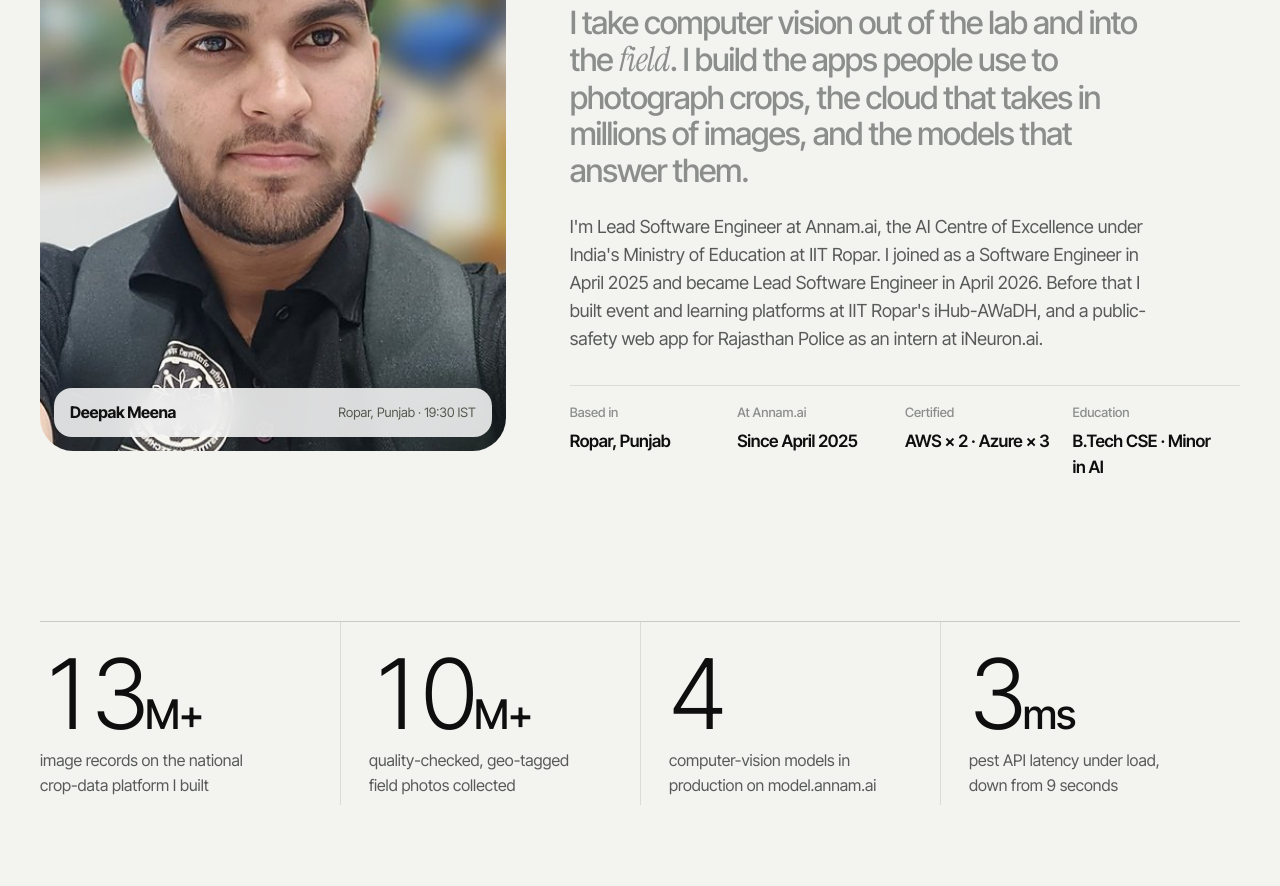
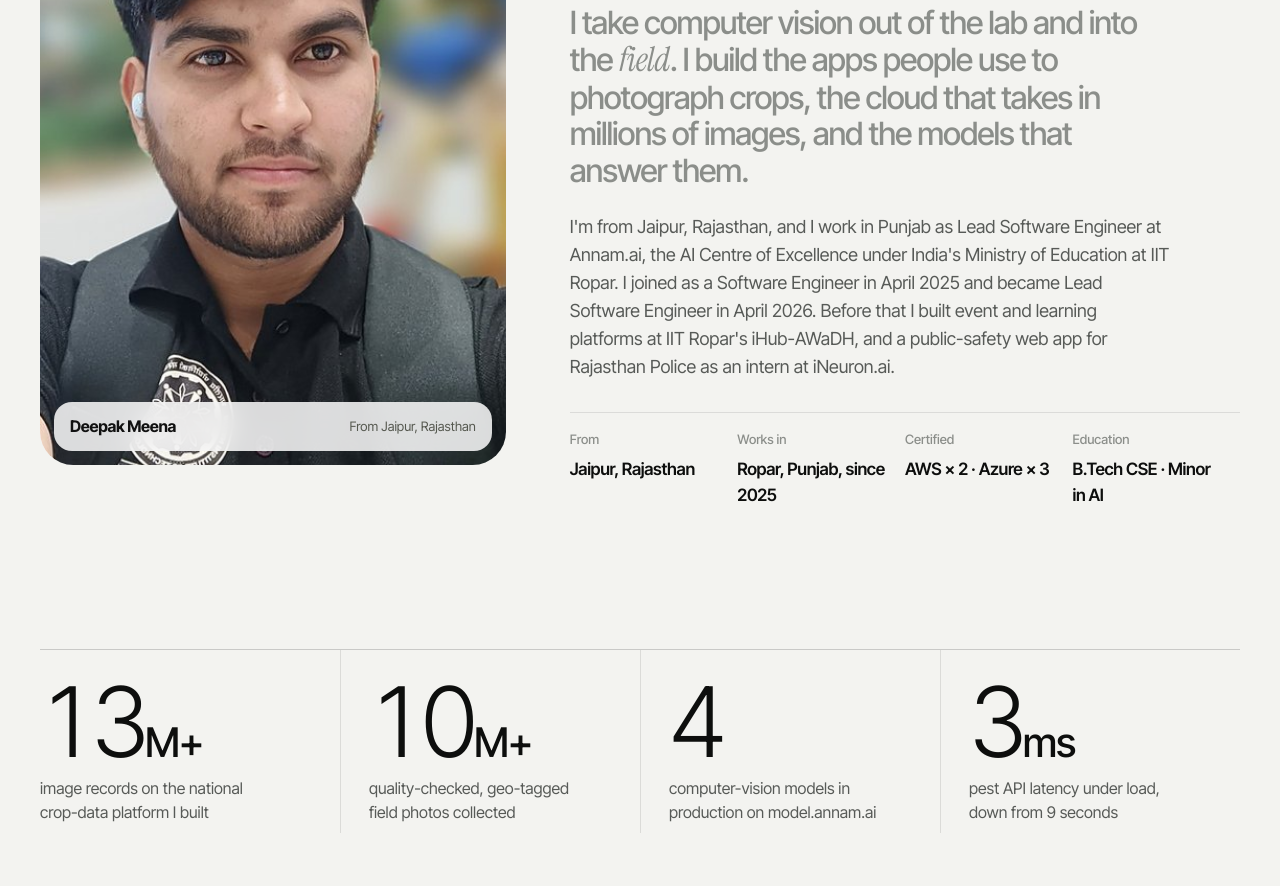
Before and after one commit to deepakkmeena9414/deepakkmeena9414.github.io, a plain HTML site: page index.html in a window 1280 px wide. Shown: the part 2034-2920 px from the top of the page. Drawn offline with nearby package versions, Linux system fonts and the light colour scheme.

Commit message:
Show Jaipur as hometown and Ropar as the work location
Co-Authored-By: Claude Opus 5.5 <noreply@anthropic.com>

```diff
--- a/index.html
+++ b/index.html
@@ -486,7 +486,7 @@ em{font-family:var(--serif);font-style:italic;font-weight:400;letter-spacing:-.0
 <body>
 <a class="skip" href="#work">Skip to work</a>
 <div class="loader" aria-hidden="true">
-  <div class="wrap loader__top"><span>Portfolio</span><span>Ropar, Punjab</span></div>
+  <div class="wrap loader__top"><span>Portfolio</span><span>Jaipur, Rajasthan</span></div>
   <div class="wrap loader__mid">
     <p class="loader__hi">Hi, I'm</p>
     <p class="loader__name">Deepak <em>Meena</em></p>
@@ -575,16 +575,16 @@ em{font-family:var(--serif);font-style:italic;font-weight:400;letter-spacing:-.0
     <div class="wrap about">
       <figure class="portrait">
         <img src="assets/profile.jpg" width="640" height="640" alt="Portrait of Deepak Meena" loading="lazy" decoding="async">
-        <figcaption><b>Deepak Meena</b><span>Ropar, Punjab · <span id="localtime-a">IST</span></span></figcaption>
+        <figcaption><b>Deepak Meena</b><span>From Jaipur, Rajasthan</span></figcaption>
       </figure>
       <div>
         <p class="label">Introduction</p>
         <h2 class="about__title" id="about-title">Hi, I'm <em>Deepak</em>.</h2>
         <p class="statement">I take computer vision out of the lab and into the <em>field</em>. I build the apps people use to photograph crops, the cloud that takes in millions of images, and the models that answer them.</p>
-        <p class="about__body">I'm Lead Software Engineer at Annam.ai, the AI Centre of Excellence under India's Ministry of Education at IIT Ropar. I joined as a Software Engineer in April 2025 and became Lead Software Engineer in April 2026. Before that I built event and learning platforms at IIT Ropar's iHub-AWaDH, and a public-safety web app for Rajasthan Police as an intern at iNeuron.ai.</p>
+        <p class="about__body">I'm from Jaipur, Rajasthan, and I work in Punjab as Lead Software Engineer at Annam.ai, the AI Centre of Excellence under India's Ministry of Education at IIT Ropar. I joined as a Software Engineer in April 2025 and became Lead Software Engineer in April 2026. Before that I built event and learning platforms at IIT Ropar's iHub-AWaDH, and a public-safety web app for Rajasthan Police as an intern at iNeuron.ai.</p>
         <dl class="about__facts">
-          <div><dt>Based in</dt><dd>Ropar, Punjab</dd></div>
-          <div><dt>At Annam.ai</dt><dd>Since April 2025</dd></div>
+          <div><dt>From</dt><dd>Jaipur, Rajasthan</dd></div>
+          <div><dt>Works in</dt><dd>Ropar, Punjab, since 2025</dd></div>
           <div><dt>Certified</dt><dd>AWS × 2 · Azure × 3</dd></div>
           <div><dt>Education</dt><dd>B.Tech CSE · Minor in AI</dd></div>
         </dl>
@@ -937,7 +937,7 @@ em{font-family:var(--serif);font-style:italic;font-weight:400;letter-spacing:-.0
       </div>
       <footer class="foot">
         <span>© 2026 Deepak Meena</span>
-        <span>Ropar, Punjab · <span id="localtime">IST</span></span>
+        <span>From Jaipur · working in Ropar, Punjab · <span id="localtime">IST</span></span>
         <a href="#hero">Back to top</a>
       </footer>
     </div>
```
